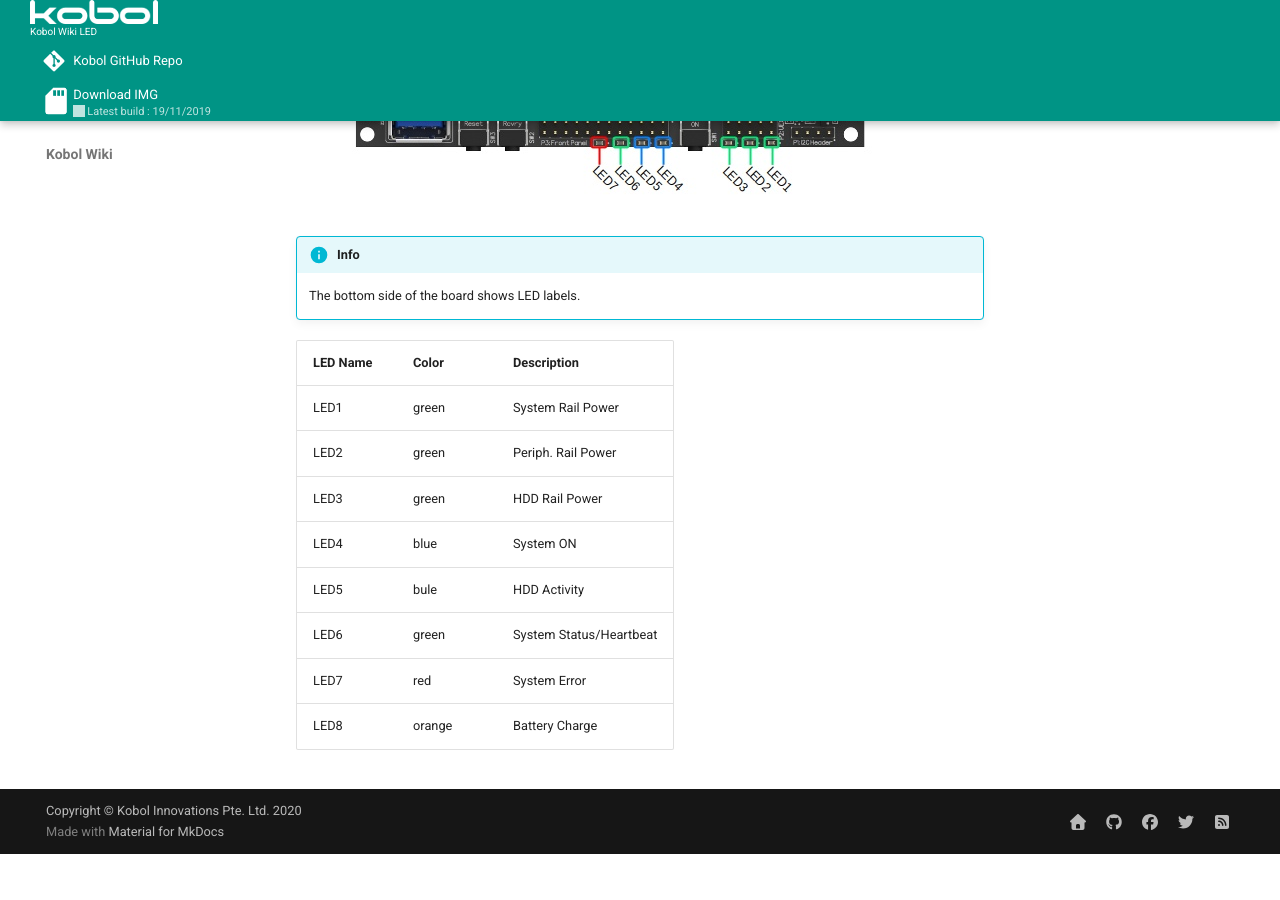
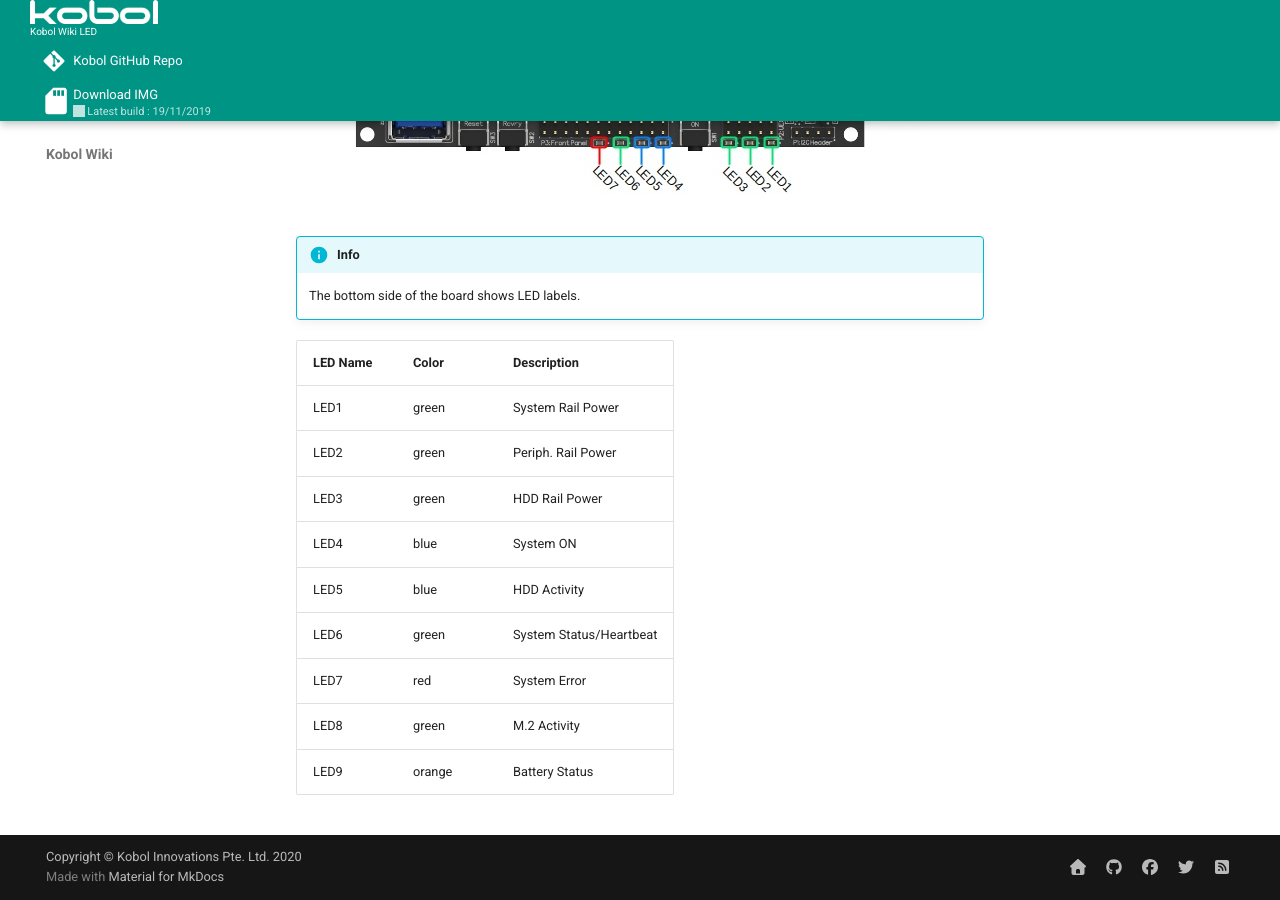
Before and after one commit to kobol-io/wiki, an MkDocs documentation site: the page built from docs/helios64/led.md, in a window 1280 px wide and 900 px high, scrolled down 634 px. Built offline with MkDocs 1.6.1 and Material for MkDocs 9.7.7, drawn with Linux system fonts in a browser that asks for light colours; before the commit the page ends 1488 px from its top, so only the background shows below that.

Commit message:
Some fixes

```diff
--- a/docs/helios64/led.md
+++ b/docs/helios64/led.md
@@ -11,7 +11,8 @@ LED1|green|System Rail Power
 LED2|green|Periph. Rail Power
 LED3|green|HDD Rail Power
 LED4|blue|System ON
-LED5|bule|HDD Activity
+LED5|blue|HDD Activity
 LED6|green|System Status/Heartbeat
 LED7|red|System Error
-LED8|orange|Battery Charge
+LED8|green|M.2 Activity
+LED9|orange|Battery Status
```
Also changed, not shown: docs/helios64/sata.md (+1 -1 lines), docs/helios64/img/led/board-led.jpg.
